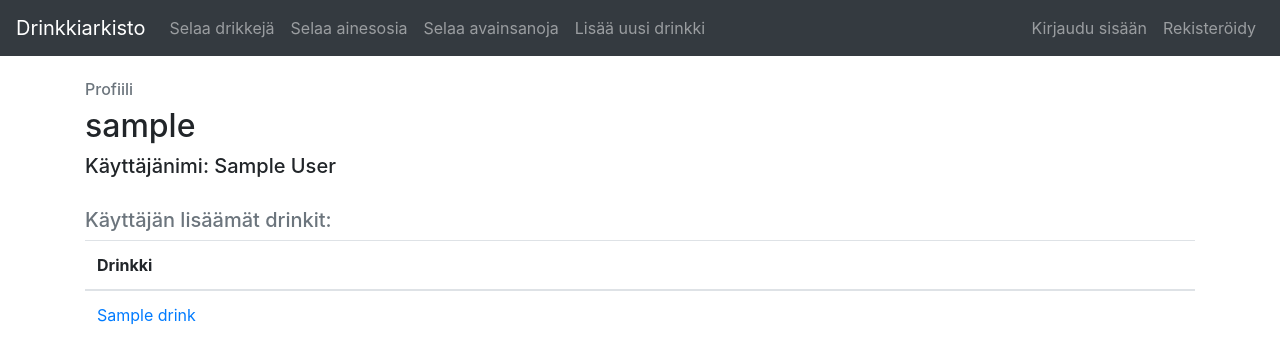
After one commit to vaahtokarkki/drinkkiarkisto, a Flask app: page /profile/1 in a window 1280 px wide. The commit adds this page. Shown: the top 364 px of the page. Run offline with Flask 2, Linux system fonts and the light colour scheme; tables that the repository leaves empty hold one stand-in row (values such as "Sample post"); parts of the project's set-up code (start-up, migrations or seed data) failed here and were passed over; some libraries are stand-ins or nearby versions.

Commit message:
Implement page to view specific user

```diff
--- a/application/__init__.py
+++ b/application/__init__.py
@@ -25,6 +25,8 @@ from application.keywords import views
 
 from application.search import views
 
+from application.profile import views
+
 from application.auth import models
 from application.auth import views
 
--- /dev/null
+++ b/application/profile/views.py
@@ -0,0 +1,19 @@
+from application import app, db
+from flask import render_template
+
+from application.auth.models import User
+
+
+@app.route("/profile/<profile_id>", methods=["GET"])
+def view_profile(profile_id):
+    error = []
+    if not profile_id:
+        error.append("Käyttäjätunnusta ei löytynyt")
+        return render_template("profile/view.html", user=None, errors=error)
+    p = User.query.get(profile_id)
+
+    if not p:
+        error.append("Käyttäjätunnusta ei löytynyt")
+        return render_template("profile/view.html", user=None, errors=error)
+
+    return render_template("profile/view.html", user=p, errors=error)
--- a/application/templates/layout.html
+++ b/application/templates/layout.html
@@ -38,8 +38,15 @@
         <ul class="navbar-nav mr-auto">
           {% if current_user.is_authenticated %}
           <li class="nav-item">
-            <a class="nav-link" href="{{ url_for('auth_logout') }}">Kirjautuneena {{ current_user.name }} -- Kirjaudu
-              ulos</a>
+              <span class="navbar-text">Kirjautuneena {{ current_user.name }}</span>
+          </li>
+          <li class="nav-item">
+              <a class="nav-link" href="{{ url_for('view_profile', profile_id=current_user.id) }}">Oma profiili</a>
+
+          </li>
+          <li class="nav-item">
+
+            <a class="nav-link" href="{{ url_for('auth_logout') }}">Kirjaudu ulos</a>
           </li>
           {% else %}
           <li class="nav-item">
--- /dev/null
+++ b/application/templates/profile/view.html
@@ -0,0 +1,30 @@
+{% extends "layout.html" %}
+
+{% block body %}
+<h6 class="text-muted">Profiili</h6>
+<h2>{{ user.username }}</h2>
+<h5>Käyttäjänimi: {{ user.name }}</h4>
+
+    <h5 class="text-muted" style="margin-top:30px;">Käyttäjän lisäämät drinkit:</h5>
+    <table class="table">
+        <thead>
+            <tr>
+                <th scope="col">Drinkki</th>
+                <th scope="col"></th>
+            </tr>
+        </thead>
+        <tbody>
+            {% for drink in user.drinks %}
+            <tr>
+                <td>
+                    <a href="{{url_for('get_drink', drink_id=drink.id)}}">{{ drink.name }}</a>
+                </td>
+                {% if current_user.is_authenticated and current_user.id == user.id %}
+                <td><a href="{{url_for('drinks_edit', drink_id=drink.id)}}"><button class="btn btn-primary">Muokkaa</button></a>
+                    <a href="{{url_for('drinks_delete', drink_id=drink.id)}}"><button class="btn btn-danger">Poista</button></a></td>
+                {% endif %}
+            </tr>
+            {% endfor %}
+        </tbody>
+    </table>
+    {% endblock %}
```
Also changed, not shown: application/profile/__init__.py (added), application/search/__init__.py (added).
